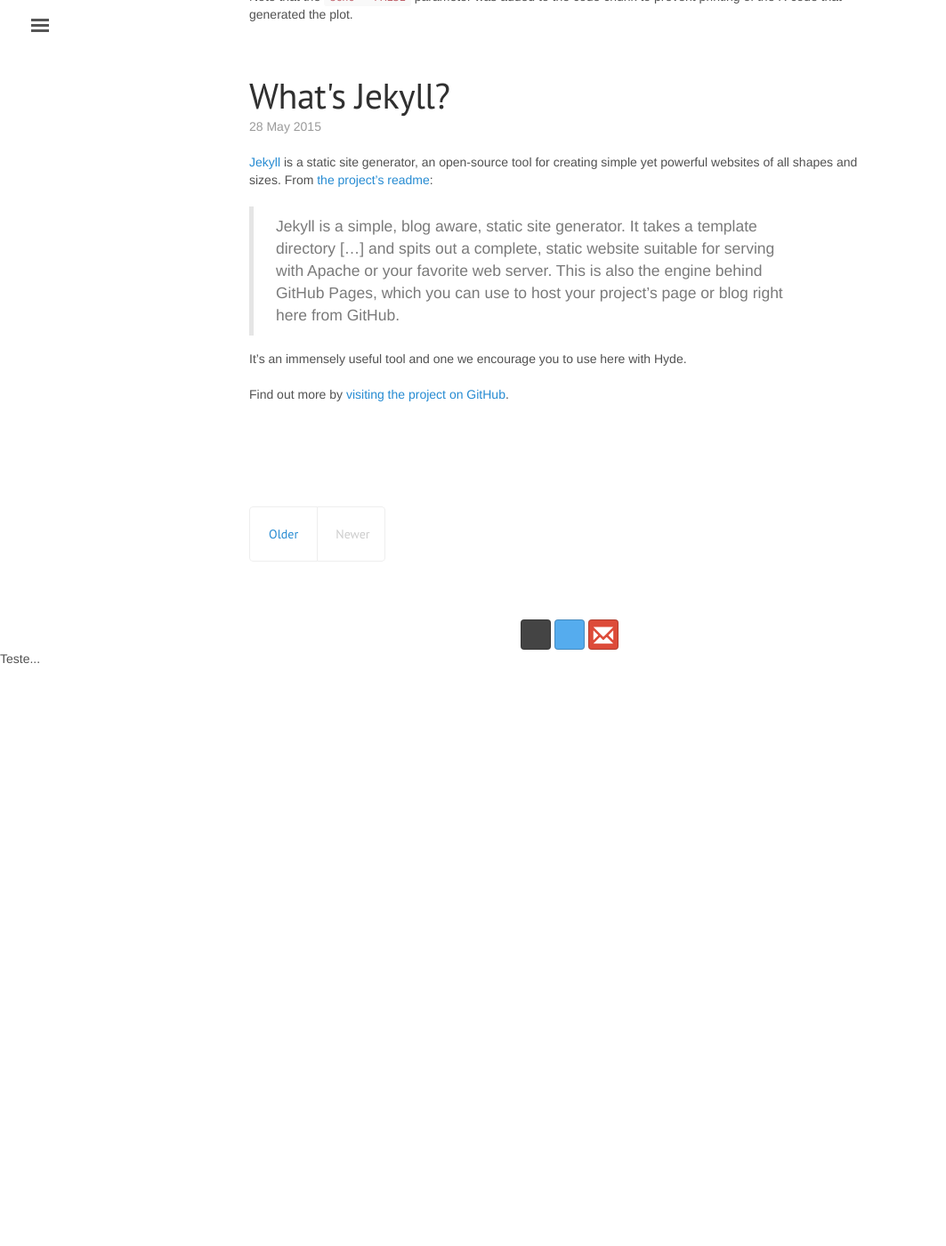
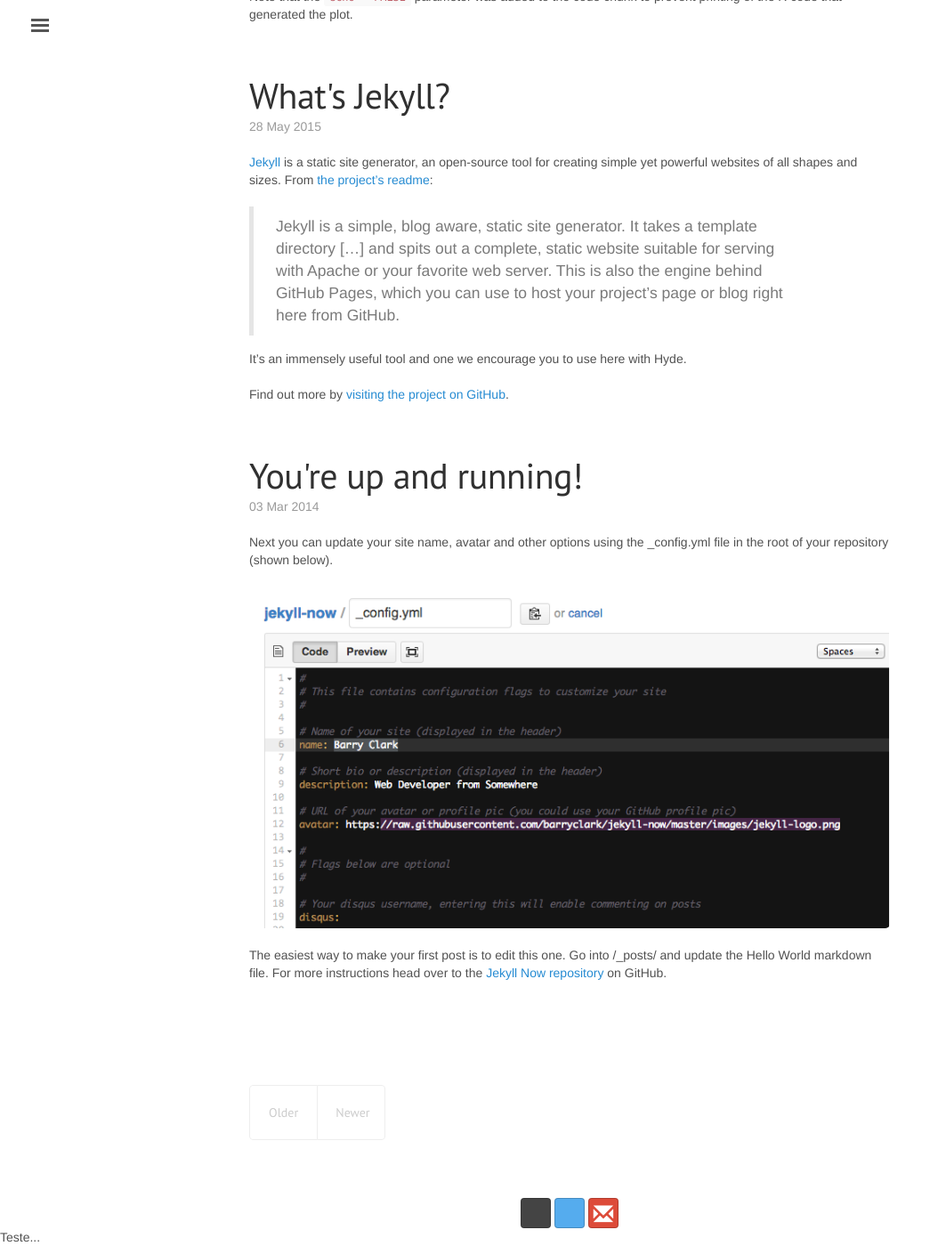
Before and after one commit to mpmendespt/mpmendespt.github.io, a Jekyll site: the page built from index.html, in a window 1280 px wide and 1400 px high, scrolled down 1275 px. Shown: the whole window at 89% size, without its empty margins (0-1063 px from the left). Built offline with Jekyll 4.4.1, drawn with Linux system fonts in a browser that asks for light colours; nearby versions of some CDN libraries; library files that are not in the unit come from our copies; Markdown is read by kramdown in place of the engine named in the settings; the list of posts is cut into pages by our own code; before the commit the page ends 2025 px from its top, so only the background shows below that.

Commit message:
Test15...

```diff
--- a/_config.yml
+++ b/_config.yml
@@ -18,7 +18,7 @@
 
 #
 baseurl:  ''
-paginate:  2
+paginate:  5
 
 # Permalinks
 #
@@ -62,14 +62,14 @@
 #
 # Includes an icon in the footer for each username you enter
 footer-links:
-  dribbble:
-  email:
   facebook: mpmendespt
   flickr:
   github: mpmendespt
   instagram:
   linkedin:
   pinterest:
+  dribbble:
+  email:
   #rss: Y # just type anything here for a working RSS icon, make sure you set the "url" above!
   twitter: mpmendespt
   stackoverflow: # your stackoverflow profile, e.g. "users/50476/bart-kiers"
--- a/_includes/footer.html
+++ b/_includes/footer.html
@@ -1,3 +1,4 @@
+<footer>
     <div class="wrapper-footer">
       <div class="container">
         <footer class="footer">
```
